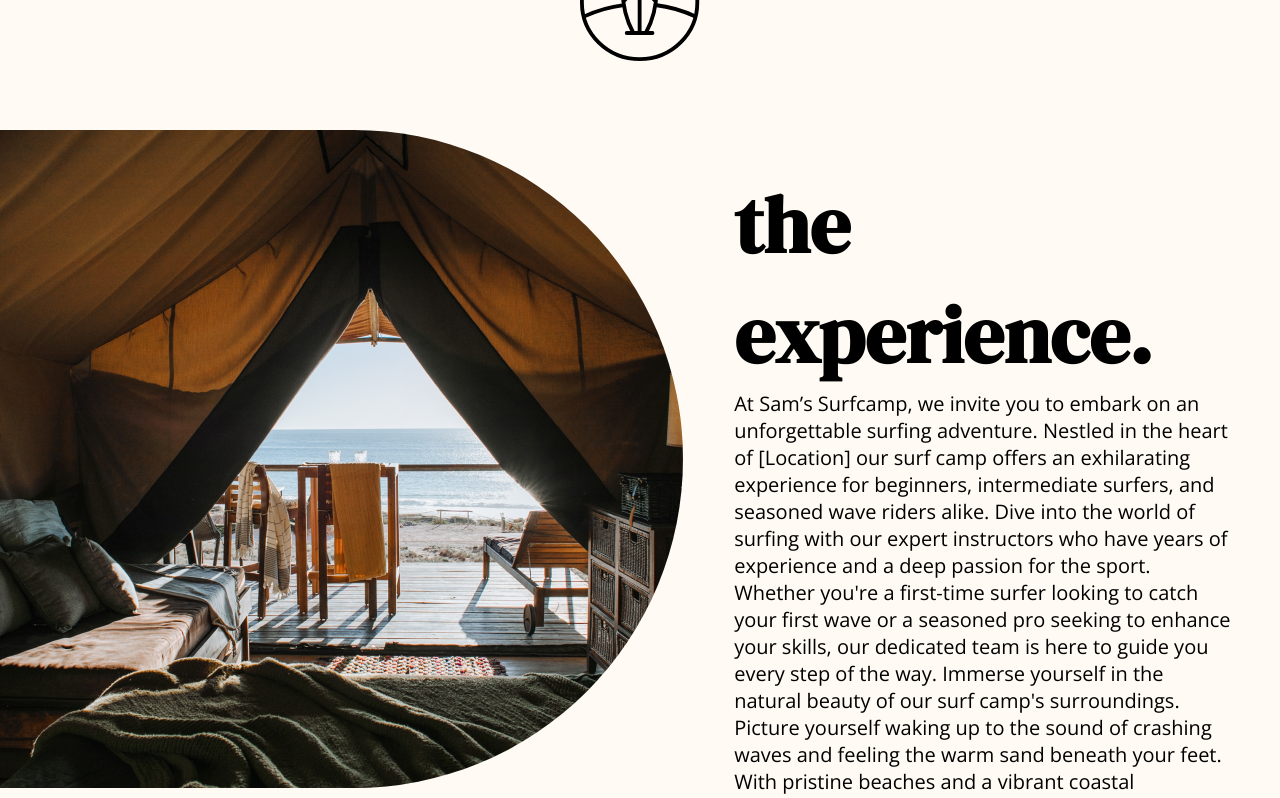
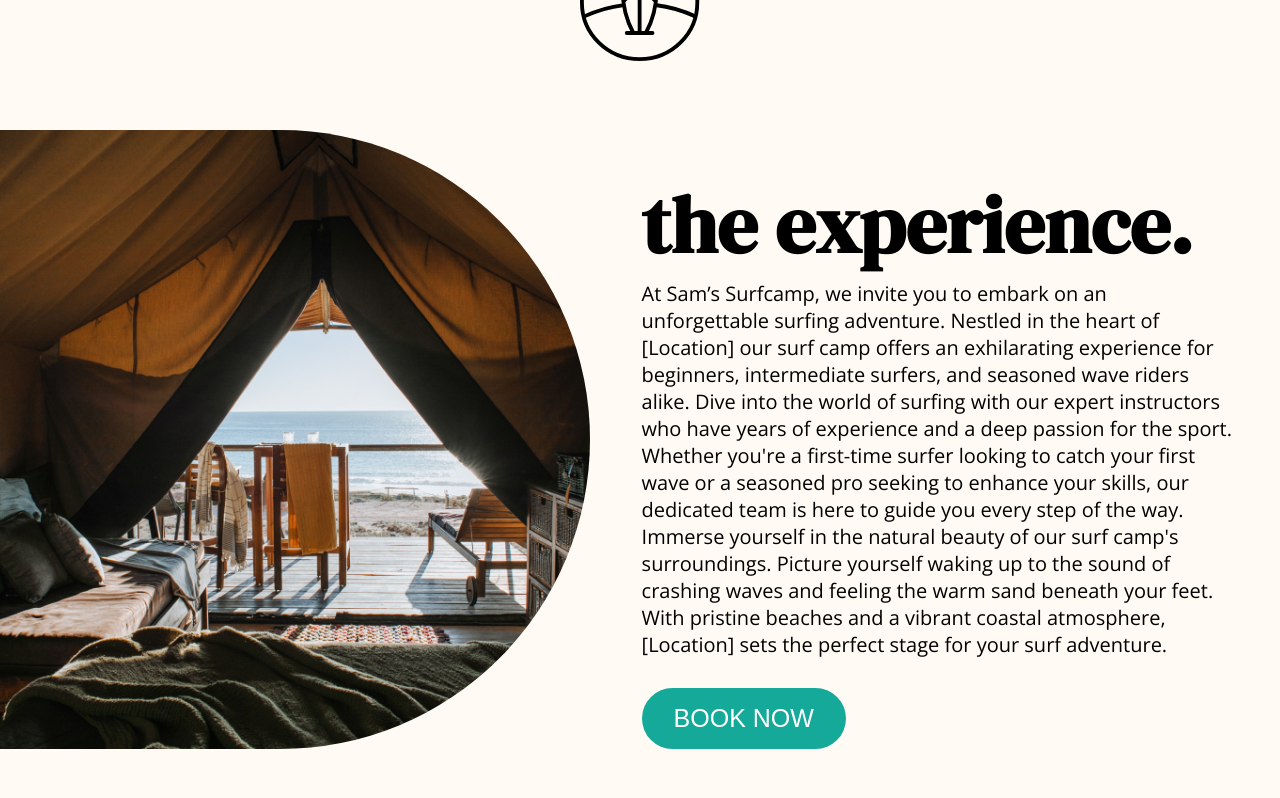
Before and after one commit to andresj-acuna/surfcamp, a Next.js app: page / in a window 1280 px wide. Shown: the part 860-1658 px from the top of the page. Built offline with nearby package versions, Linux system fonts and the light colour scheme.

Commit message:
fix: ensure equal width for InfoBlock image and text using wrapper and flex

```diff
--- a/app/_components/InfoBlock.jsx
+++ b/app/_components/InfoBlock.jsx
@@ -5,6 +5,7 @@ export const InfoBlock = ({ data, button }) => {
 	const { text: btnText, color, href } = button;
 	return (
 		<section className={`info ${reversed ? 'info--reversed' : ''}`}>
+			<div className='info__image-wrapper'>
 				<Image
 					className='info__image'
 					src='/assets/info-block-image.png'
@@ -12,7 +13,7 @@ export const InfoBlock = ({ data, button }) => {
 					width={683}
 					height={658}
 				/>
-
+			</div>
 			<div className='info__text'>
 				<h2 className='info__headline'>{headline}</h2>
 				<p className='copy'>{text}</p>
--- a/sass/components/_info-block.scss
+++ b/sass/components/_info-block.scss
@@ -15,7 +15,7 @@
 		}
 	}
 
-	&__image,
+	&__image-wrapper,
 	&__text {
 		flex: 1;
 		// width: 48%;
```
Lines whose indentation alone changed are shown as unchanged.
